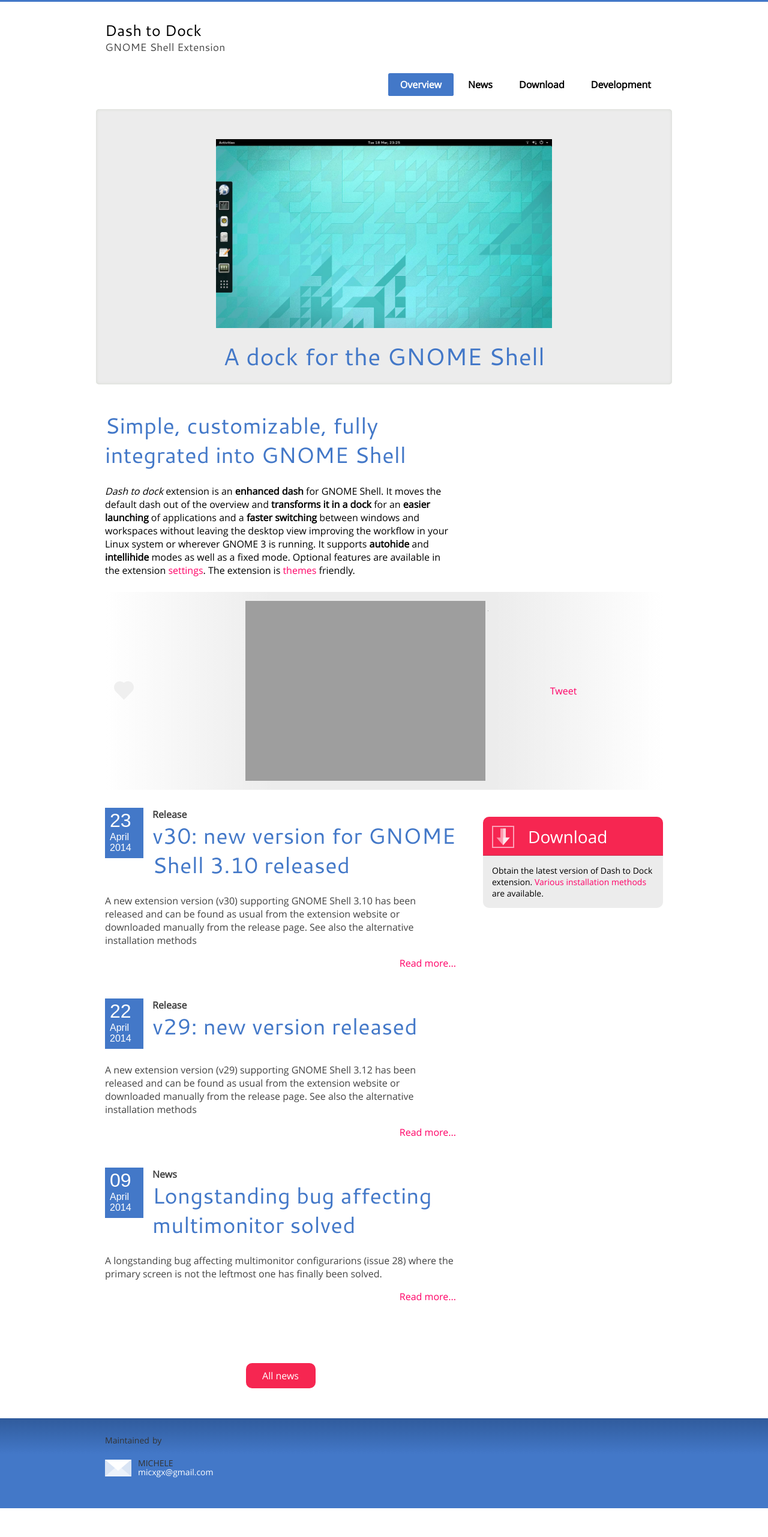
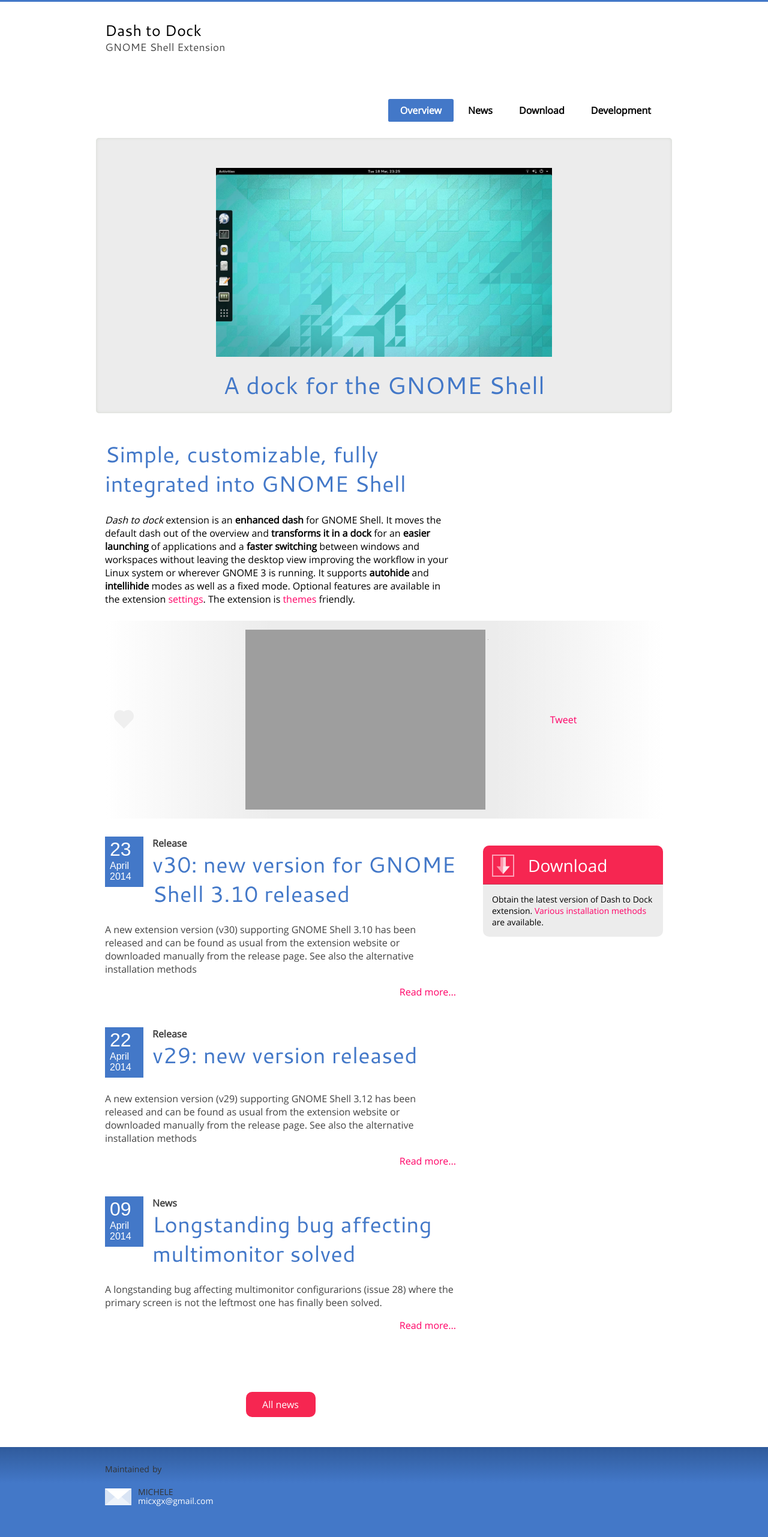
Before and after one commit to micheleg/dash-to-dock, a Jekyll site: the page built from index.md, in a window 1280 px wide. Shown: the whole page at 60% size. Built offline with Jekyll 4.4.1, drawn with Linux system fonts in a browser that asks for light colours; Markdown is read by kramdown in place of the engine named in the settings; comment, search, counter and statistics services are not loaded; before the commit the page ends 2515 px from its top, so only the background shows below that; grey boxes are pictures that could not be loaded.

Commit message:
Main menu: clear floar and set line-height.
Improve small screen behaviour.

```diff
--- a/css/style.css
+++ b/css/style.css
@@ -91,6 +91,7 @@
 }
 
 #menu ul{
+    clear:both;
     color:black;
     text-align:right;
     margin:0;
@@ -99,6 +100,7 @@
 
 #menu li{
     display:inline;
+    line-height:2em;
 }
 
 #menu a, #menu a:visited {
```
